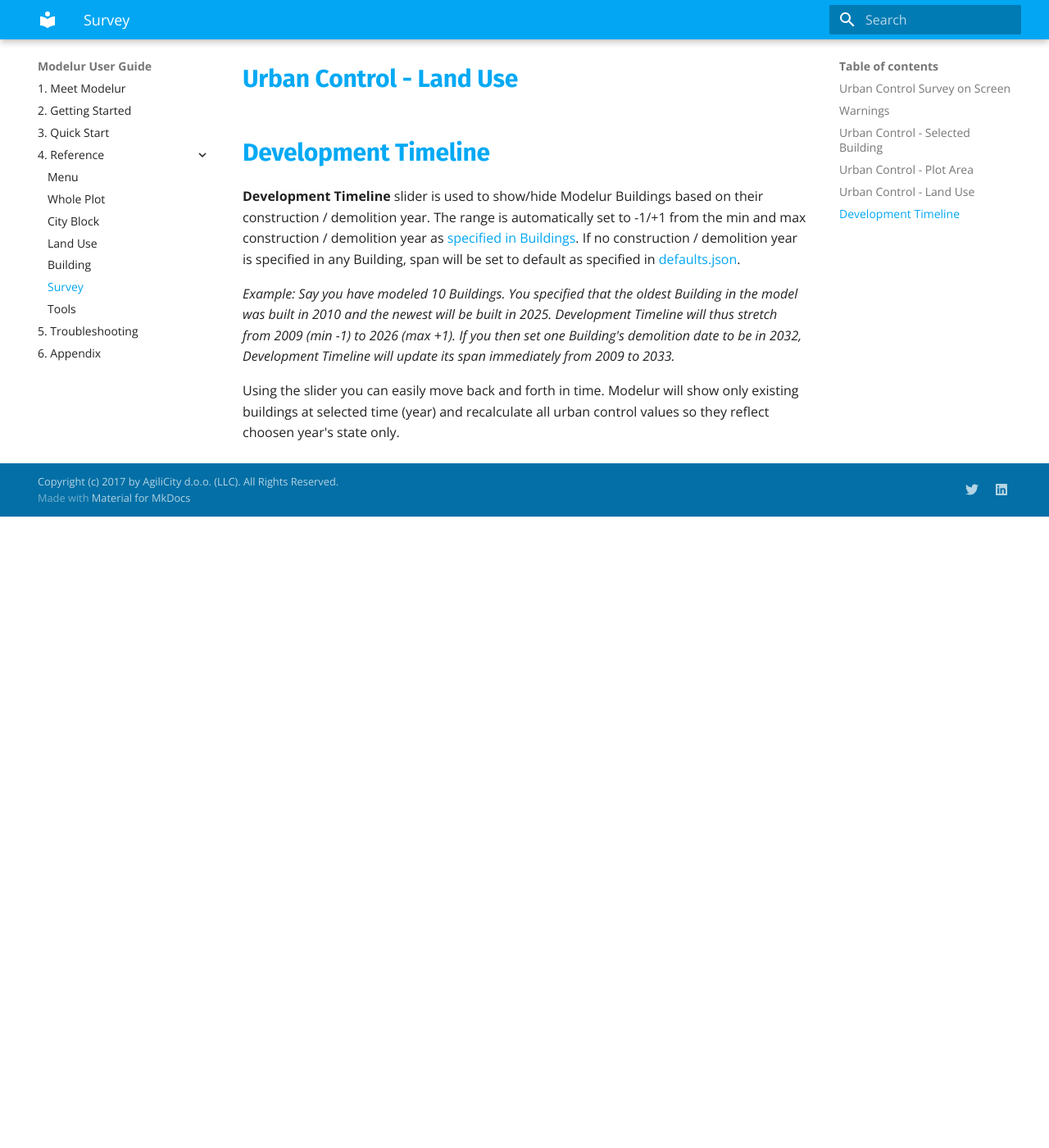
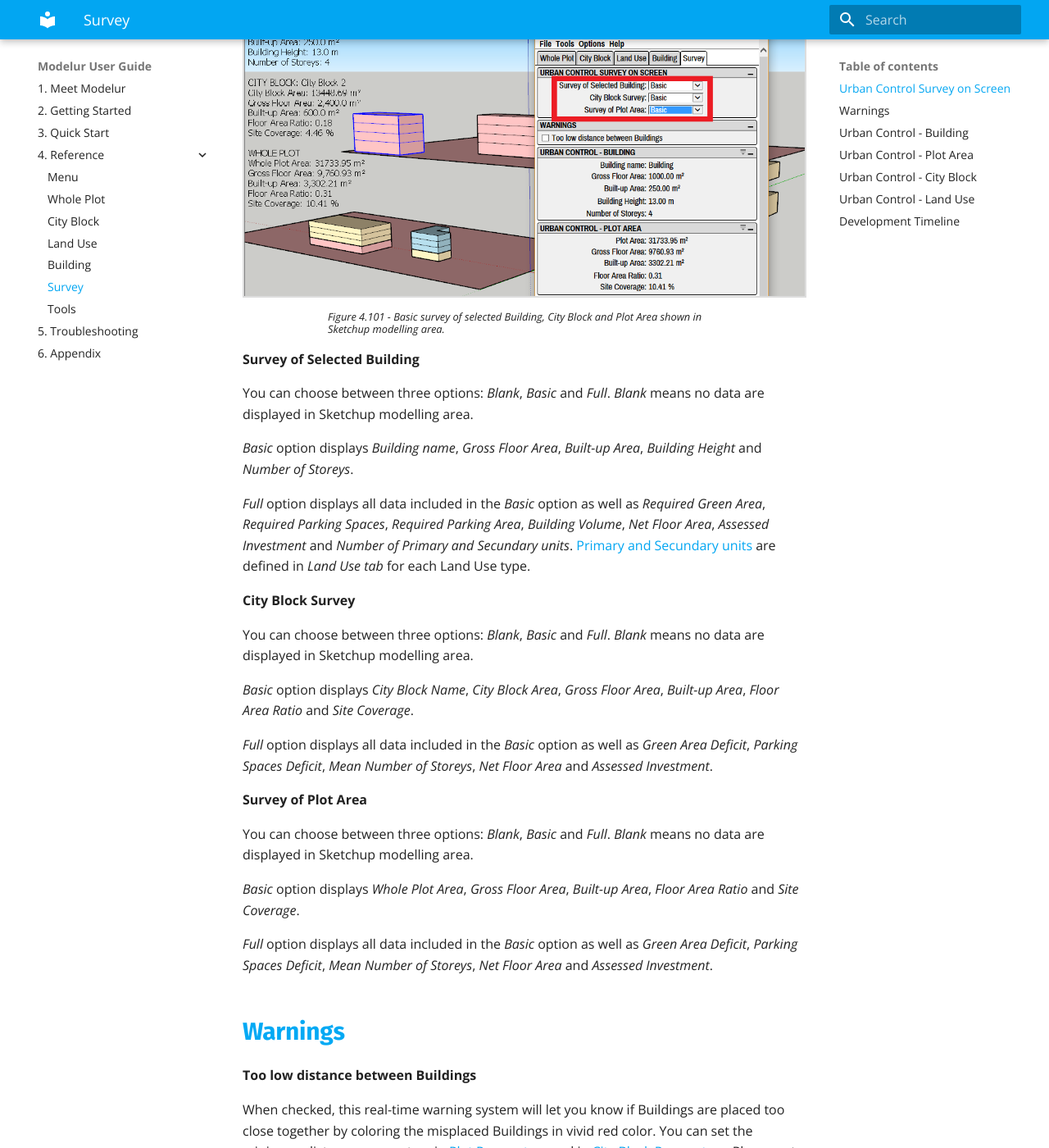
Before and after one commit to Modelur/docs, an MkDocs documentation site: the page built from docs/reference/survey.md, in a window 1280 px wide and 1400 px high, scrolled down 1499 px. Shown: the whole window at 82% size. Built offline with MkDocs 1.6.1 and Material for MkDocs 9.7.7, drawn with Linux system fonts in a browser that asks for light colours; old or Windows-style settings are respelled for this version of MkDocs; before the commit the page ends 2129 px from its top, so only the background shows below that; some of the changed text lies outside the part shown.

Commit message:
added introduction and urban control sections

```diff
--- a/docs/reference/survey.md
+++ b/docs/reference/survey.md
@@ -1,19 +1,70 @@
+Survey tab is used to review current Urban Control Values of your project. Data is refreshed in real time, so any changes made to the model are instantly reflected. This is similar to the data table opened by _Tools → Open Urban Control Data Table_.
+
 ![Survey tab](../img/modelur_survey_tab.png)
 <figcaption>Figure 4.91 - Survey tab, which shows current Urban Control Values of the development.</figcaption>
 
+!!! hint "Compact and Extended View"
+    In case you don't see separators between parameters you can turn them on using the extend icon on the top right corner of each panel: <img src="../../img/modelur_more_ui_icon.png" alt="extend" class="inline">.
+
 Urban Control Survey on Screen
 ------------------------------
+
+Current Urban Control Values can be displayed in Sketchup modelling area. All data displayed is refreshed in real time, so any changes made to the model are instantly reflected.
+
+![Basic survey](../img/survey_basic.png)
+<figcaption>Figure 4.101 - Basic survey of selected Building, City Block and Plot Area shown in Sketchup modelling area.</figcaption>
+
+**Survey of Selected Building**
+
+You can choose between three options: _Blank_, _Basic_ and _Full_. _Blank_ means no data are displayed in Sketchup modelling area.
+
+_Basic_ option displays _Building name_, _Gross Floor Area_, _Built-up Area_, _Building Height_ and _Number of Storeys_.
+
+_Full_ option displays all data included in the _Basic_ option as well as _Required Green Area_, _Required Parking Spaces_, _Required Parking Area_, _Building Volume_, _Net Floor Area_, _Assessed Investment_ and _Number of Primary and Secundary units_. [Primary and Secundary units](land_use#units) are defined in _Land Use tab_ for each Land Use type.
+
+**City Block Survey**
+
+You can choose between three options: _Blank_, _Basic_ and _Full_. _Blank_ means no data are displayed in Sketchup modelling area.
+
+_Basic_ option displays _City Block Name_, _City Block Area_, _Gross Floor Area_, _Built-up Area_, _Floor Area Ratio_ and _Site Coverage_.
+
+_Full_ option displays all data included in the _Basic_ option as well as _Green Area Deficit_, _Parking Spaces Deficit_, _Mean Number of Storeys_, _Net Floor Area_ and _Assessed Investment_.
+
+**Survey of Plot Area**
+
+You can choose between three options: _Blank_, _Basic_ and _Full_. _Blank_ means no data are displayed in Sketchup modelling area.
+
+_Basic_ option displays _Whole Plot Area_, _Gross Floor Area_, _Built-up Area_,  _Floor Area Ratio_ and _Site Coverage_.
+
+ _Full_ option displays all data included in the _Basic_ option as well as _Green Area Deficit_, _Parking Spaces Deficit_, _Mean Number of Storeys_, _Net Floor Area_ and _Assessed Investment_.
+
 Warnings
 --------
 
-**Too low distance between Buildings** when checked, this real-time warning system that will let you know if Buildings are placed too close together by coloring the misplaced Buildings in vivid red color. You can set the minimum distance parameters in [Plot Parameters](whole_plot/#distances) and in [City Block Parameters](city_block/#distances). Please note that this feature is quite computer intensive so you might want turn it off on older computers or when you don't need this information.
+**Too low distance between Buildings**
 
-Urban Control - Selected Building
----------------------------------
+When checked, this real-time warning system will let you know if Buildings are placed too close together by coloring the misplaced Buildings in vivid red color. You can set the minimum distance parameters in [Plot Parameters](whole_plot/#distances) and in [City Block Parameters](city_block/#distances). Please note that this feature is quite computer intensive so you might want turn it off on older computers or when you don't need this information.
+
+Urban Control - Building
+------------------------
+
+This section displays basic Urban Control Values of the selected Building. The same data is shown in Sketchup modelling area if _Basic_ is selected in _Survey of Selected Building_ in [Urban Control Survey on Screen](#urban-control-survey-on-screen) section.
+
 Urban Control - Plot Area
 -------------------------
+
+This section displays basic Urban Control Values of the Plot area. The same data is shown in Sketchup modelling area if _Basic_ is selected in _Survey of Plot Area_ in [Urban Control Survey on Screen](#urban-control-survey-on-screen) section.
+
+Urban Control - City Block
+-------------------------
+
+This section displays basic Urban Control Values of the City Block. The same data is shown in Sketchup modelling area if _Basic_ is selected in _City Block Survey_ in [Urban Control Survey on Screen](#urban-control-survey-on-screen) section.
+
 Urban Control - Land Use
 ------------------------
+
+This section displays _Gross Floor Area_ and _Number of Primary and Secundary units_ for the selected Land Use. [Primary and Secundary units](land_use#units) are defined in _Land Use tab_ for each Land Use type.
+
 Development Timeline
 --------------------
 
@@ -21,4 +72,4 @@
 
 _Example: Say you have modeled 10 Buildings. You specified that the oldest Building in the model was built in 2010 and the newest will be built in 2025. Development Timeline will thus stretch from 2009 (min -1) to 2026 (max +1). If you then set one Building's demolition date to be in 2032, Development Timeline will update its span immediately from 2009 to 2033._
 
-Using the slider you can easily move back and forth in time. Modelur will show only existing buildings at selected time (year) and recalculate all urban control values so they reflect choosen year's state only.
+Using the slider you can easily move back and forth in time. Modelur will show only existing buildings at selected time (year) and recalculate all urban control values so they reflect chosen year's state only.
```
Also changed, not shown: docs/img/survey_basic.png (added).
